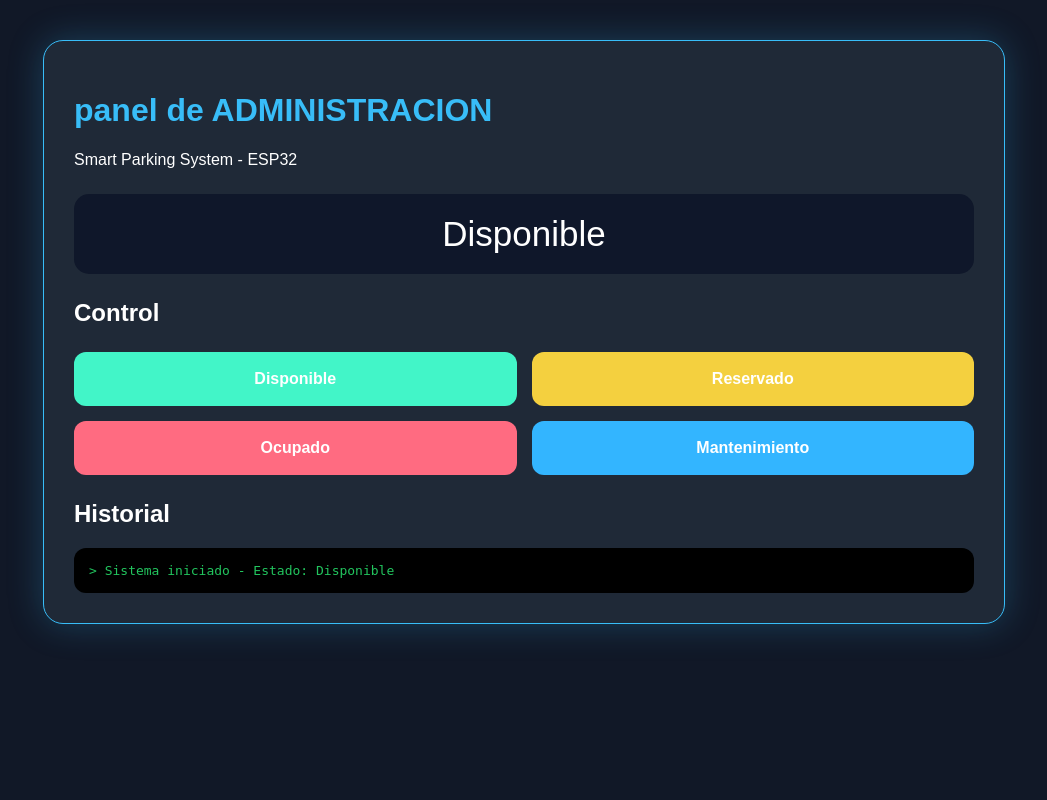
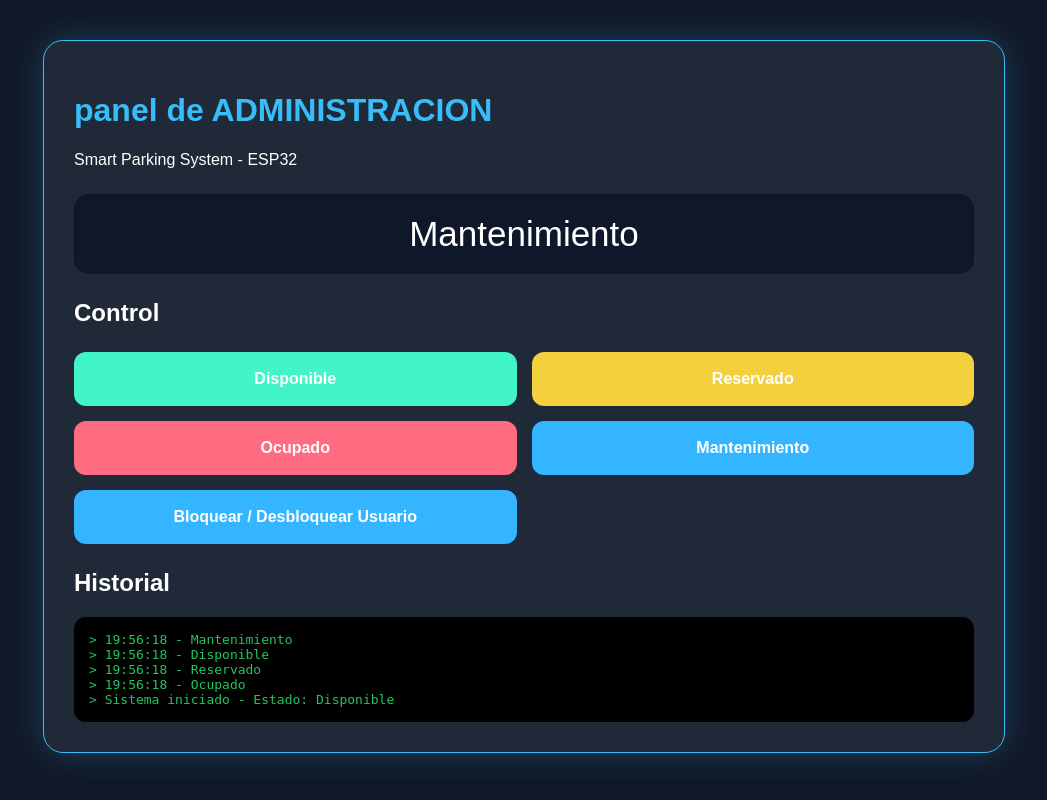
Before and after one commit to hrmftqrgkf-cpu/Actividad-dataXY-base, a Flask app: page /admin in a window 1280 px wide. Shown: the whole page, without its empty margins (116-1163 px from the left). Run offline with Flask 3, Linux system fonts and the light colour scheme.

Commit message:
Agrega bloqueo de usuario desde administrador

```diff
--- a/app.py
+++ b/app.py
@@ -42,19 +42,30 @@
         historial=historial[::-1]
     )
 
+@app.route("/admin/control-usuario")
+def cambiar_control_usuario():
+    global control_usuario
+    control_usuario = not control_usuario
+    return redirect(url_for("admin"))
 
 @app.route("/disponible")
 def disponible():
+    if not control_usuario:
+        return redirect(url_for("index"))
     enviar_estado(0, "Disponible")
     return redirect(url_for("index"))
 
 @app.route("/reservado")
 def reservado():
+    if not control_usuario:
+        return redirect(url_for("index"))
     enviar_estado(1, "Reservado")
     return redirect(url_for("index"))
 
 @app.route("/ocupado")
 def ocupado():
+    if not control_usuario:
+        return redirect(url_for("index"))
     enviar_estado(2, "Ocupado")
     return redirect(url_for("index"))
 
--- a/templates/admin.html
+++ b/templates/admin.html
@@ -92,6 +92,7 @@
 <a class="reservado" href="/admin/reservado">Reservado</a>
 <a class="ocupado" href="/admin/ocupado">Ocupado</a>
 <a class="mantenimiento" href="/admin/mantenimiento">Mantenimiento</a>
+<a class="mantenimiento" href="/admin/control-usuario">Bloquear / Desbloquear Usuario</a>
 </div>
 
 <h2>Historial</h2>
```
